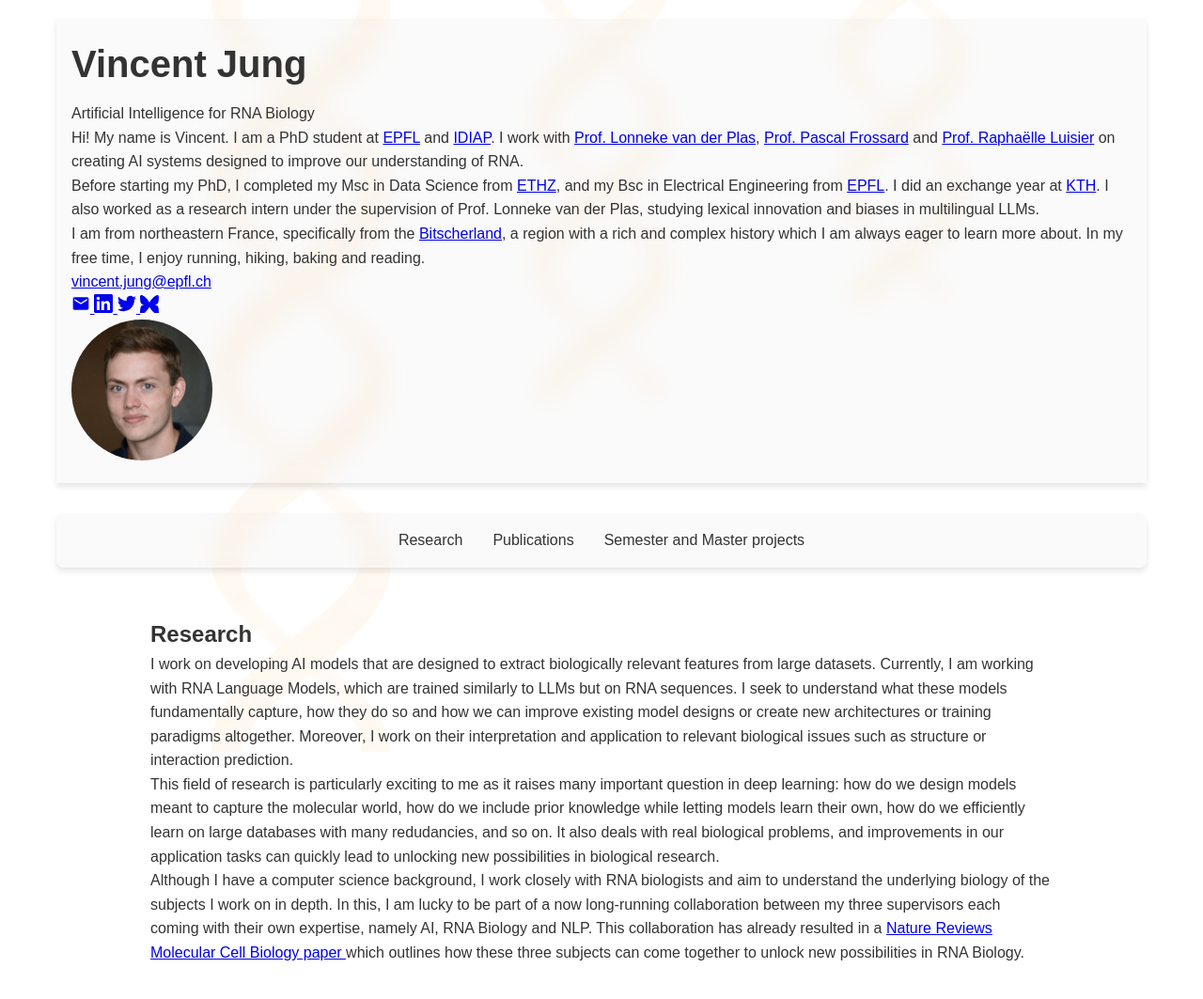
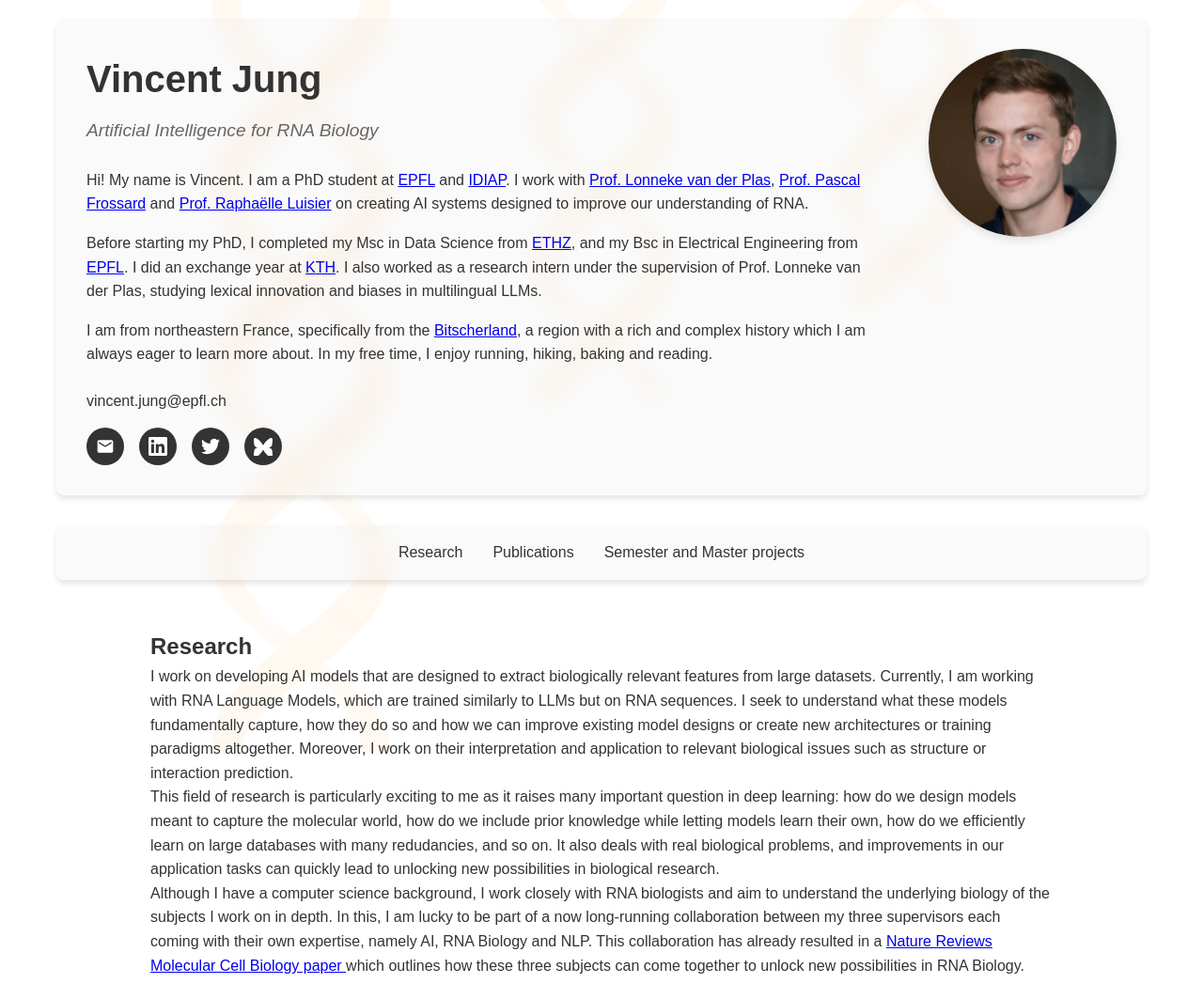
Before and after one commit to vjung99/vjung99.github.io, a plain HTML site: page index.html in a window 1280 px wide. Shown: the top 1063 px of the page at 94% size. Drawn offline with Linux system fonts and the light colour scheme; no server answers; animation ran at ten frames a second.

Commit message:
updated css

```diff
--- a/styles/main.css
+++ b/styles/main.css
@@ -24,32 +24,99 @@ html {
 header {
     background-color: rgba(150, 150, 150, 0.05);
     backdrop-filter: blur(10px);
-    display: flex;
-    align-items: center;
-    justify-content: flex-start;
-    padding: 40px 0;
-    gap: 2rem;
     -webkit-backdrop-filter: blur(10px);
-    padding: 1rem;
+    padding: 2rem;
     box-shadow: 0 4px 6px rgba(0, 0, 0, 0.1);
     margin-bottom: 2rem;
+    border-radius: 8px;
 }
 
-header .text-content {
+.header-content {
+    display: flex;
+    align-items: flex-start;
+    justify-content: space-between;
+    gap: 3rem;
+}
+
+.text-content {
+    flex: 1;
     text-align: left;
 }
 
-header h1 {
+.text-content h1 {
     font-size: 2.5rem;
     margin-bottom: 0.5rem;
+    color: #333;
 }
 
-header img {
-    width: 150px;
-    height: 150px;
+.tagline {
+    font-size: 1.2rem;
+    color: #666;
+    margin-bottom: 1.5rem;
+    font-style: italic;
+}
+
+.about-text {
+    margin-bottom: 1.5rem;
+}
+
+.about-text p {
+    margin-bottom: 1rem;
+    line-height: 1.6;
+}
+
+.contact-info {
+    margin-top: 1rem;
+}
+
+.email {
+    margin-bottom: 1rem;
+}
+
+.email a {
+    color: #333;
+    text-decoration: none;
+    font-weight: 500;
+}
+
+.email a:hover {
+    text-decoration: underline;
+}
+
+.social-buttons {
+    display: flex;
+    gap: 1rem;
+    flex-wrap: wrap;
+}
+
+.social-btn {
+    display: inline-flex;
+    align-items: center;
+    justify-content: center;
+    width: 40px;
+    height: 40px;
+    border-radius: 50%;
+    text-decoration: none;
+    transition: all 0.3s ease;
+    color: white;
+    background-color: #333;
+}
+
+.social-btn:hover {
+    transform: translateY(-2px);
+    box-shadow: 0 4px 8px rgba(0, 0, 0, 0.2);
+}
+
+.profile-picture {
+    flex-shrink: 0;
+}
+
+.profile-picture img {
+    width: 200px;
+    height: 200px;
     border-radius: 50%;
     object-fit: cover;
-    order: -1;
+    box-shadow: 0 4px 8px rgba(0, 0, 0, 0.1);
 }
 
 /* Navigation styles */
@@ -161,19 +228,28 @@ section {
 
 /* Responsive design */
 @media (max-width: 768px) {
-    header {
+    .header-content {
         flex-direction: column;
         align-items: center;
         text-align: center;
+        gap: 2rem;
     }
 
-    header .text-content {
+    .text-content {
         text-align: center;
-        order: 2;
     }
 
-    header img {
-        order: 1;
+    .text-content h1 {
+        font-size: 2rem;
+    }
+
+    .profile-picture img {
+        width: 150px;
+        height: 150px;
+    }
+
+    .social-buttons {
+        justify-content: center;
     }
 
     nav ul {
```
